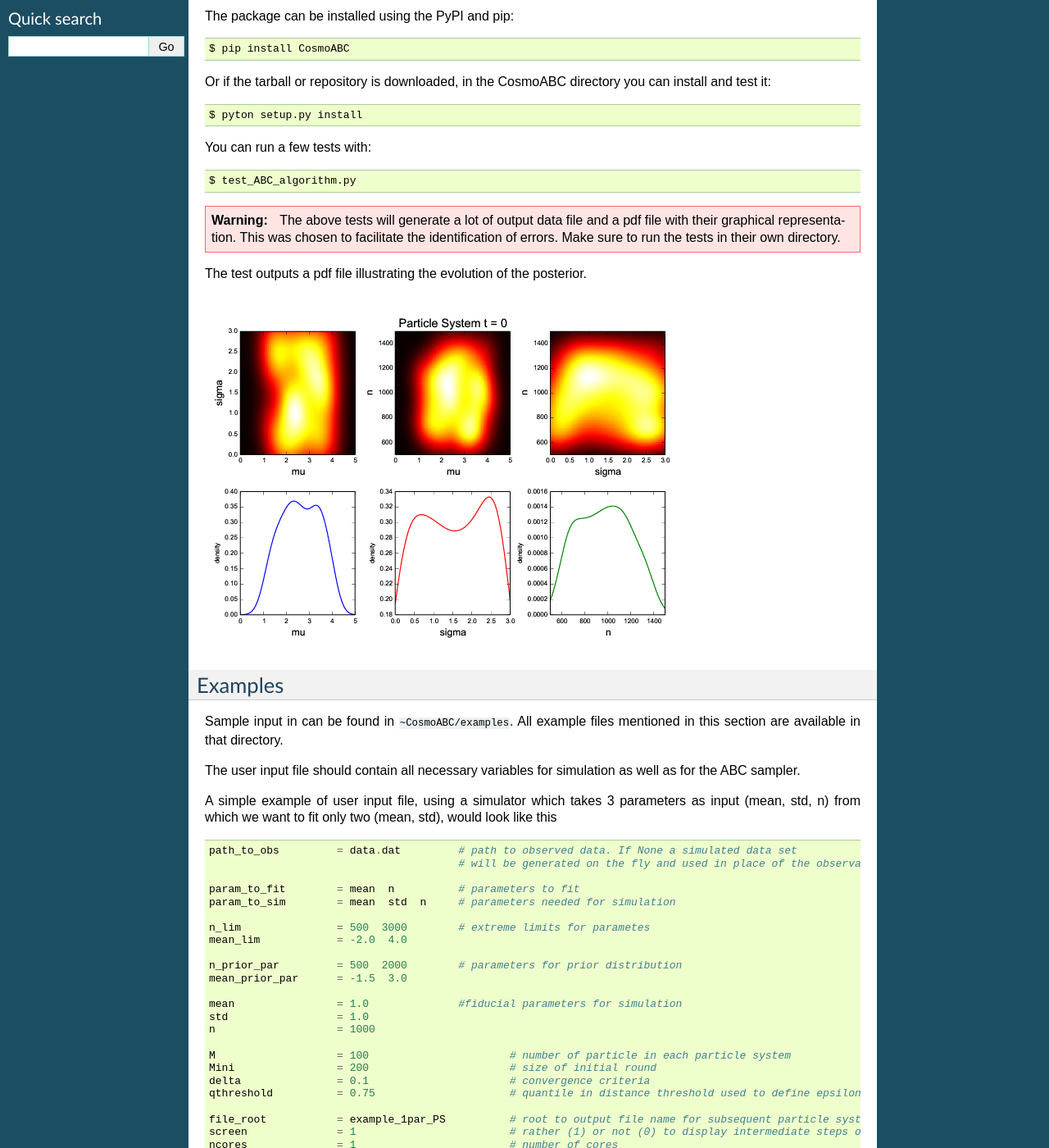
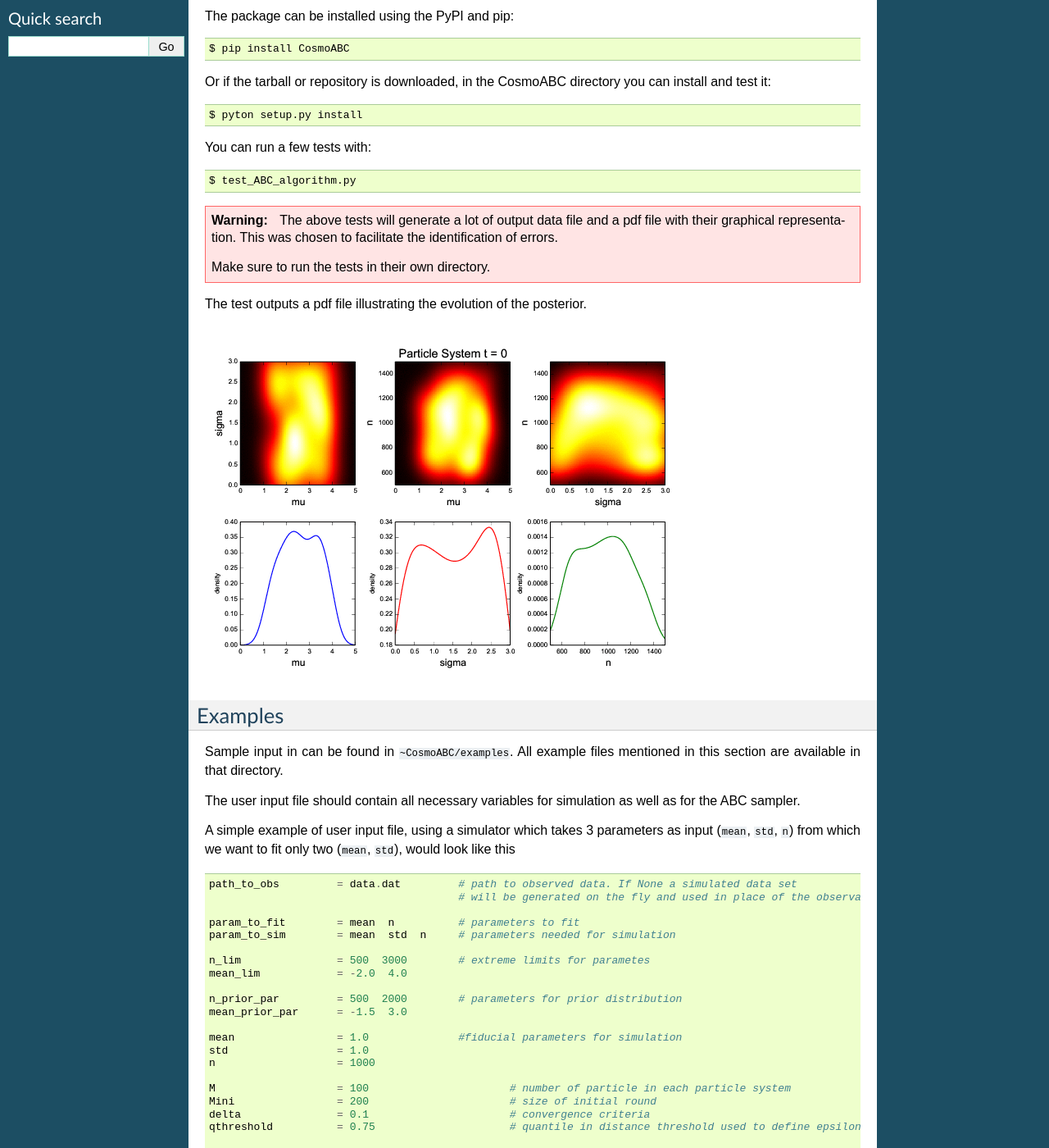
Before and after one commit to COINtoolbox/CosmoABC, a Sphinx documentation site: the page built from docs/source/index.rst, in a window 1280 px wide and 1400 px high, scrolled down 374 px. Shown: the whole window at 82% size. Built offline with Sphinx 7.4.7, drawn with Linux system fonts in a browser that asks for light colours; some of the changed text lies outside the part shown.

Commit message:
update docs

```diff
--- a/docs/source/index.rst
+++ b/docs/source/index.rst
@@ -27,6 +27,7 @@ You can run a few tests with::
 .. warning::
     The  above tests will generate a lot of output data file and a pdf file with their graphical representation.
     This was chosen to facilitate the identification of errors.
+
     Make sure to run the tests in their own directory.
 
 The test outputs a pdf file illustrating the evolution of the posterior.
@@ -40,7 +41,7 @@ Sample input in can be found in ``~CosmoABC/examples``. All example files mentio
 
 The user input file should contain all necessary variables for simulation as well as for the ABC sampler.
 
-A simple example of user input file, using a simulator which takes 3 parameters as input (mean, std, n) from which we want to fit only two (mean, std), would look like this ::
+A simple example of user input file, using a simulator which takes 3 parameters as input (``mean``, ``std``, ``n``) from which we want to fit only two (``mean``, ``std``), would look like this ::
 
     path_to_obs		= data.dat   	   # path to observed data. If None a simulated data set
                                            # will be generated on the fly and used in place of the observations
@@ -100,7 +101,7 @@ Moreover, CosmoABC is also able to handdle user defined functions for all three
 You will find example files in the corresponding directory which will help you taylor your functions for the ABC sampler.
 
 
-Consider the <user_function_file> containing,
+Consider the ``<user_function_file>`` containing,
 
 .. code-block:: python
 
@@ -136,14 +137,14 @@ given as output.
 
 If the achieved result is not satisfactory, or if for some reason the calculation was stopped before reaching the convergence criteria, it is possible to run the ABC sampler beginning from the last completed particle system ``N``.
 
-In case the convergence criteria was achieved but you wish to continue the run, remember to decrease the convergene criteria `delta` in the <user_input_file> before continuing.
+In case the convergence criteria was achieved but you wish to continue the run, remember to decrease the convergene criteria `delta` in the ``<user_input_file>`` before continuing.
 
 From the command line::
 
     $ continue_ABC.py -i <user_input_file> -f <user_function_file> -p N
 
 
-At any time it is possible to plot the outcomes from *N* particle systems, whose calculations were completed, using::
+At any time it is possible to plot the outcomes from ``N`` particle systems, whose calculations were completed, using::
 
     $ plot_ABC.py -i <user_input_file> -p N
 
@@ -214,9 +215,9 @@ In order to use it, prepare an appropriate user input and function files and, fr
 
     $ test_ABC_distance.py -i <user_input_file> -f <user_function_file> -o <output_filename>
 
-Here, <output_filename> is where the distance behaviour for different set of parameter values will be plotted.
+Here, ``<output_filename>`` is where the distance behaviour for different set of parameter values will be plotted.
 
-As always, the <user_input_file> must be provided.
+As always, the ``<user_input_file>`` must be provided.
 If you are using built-in CosmoABC functions, the ``-f`` option is not necessary and in case you forget to give an output filename, CosmoABC will ask you for it.
 It will also ask you to input the number of points to be drawn from the parameter space in order to construct a grid.
 
```
Also changed, not shown: other parts of docs/source/index.rst (+7 -0 lines), README.rst (+15 -6 lines), 7 other files.
